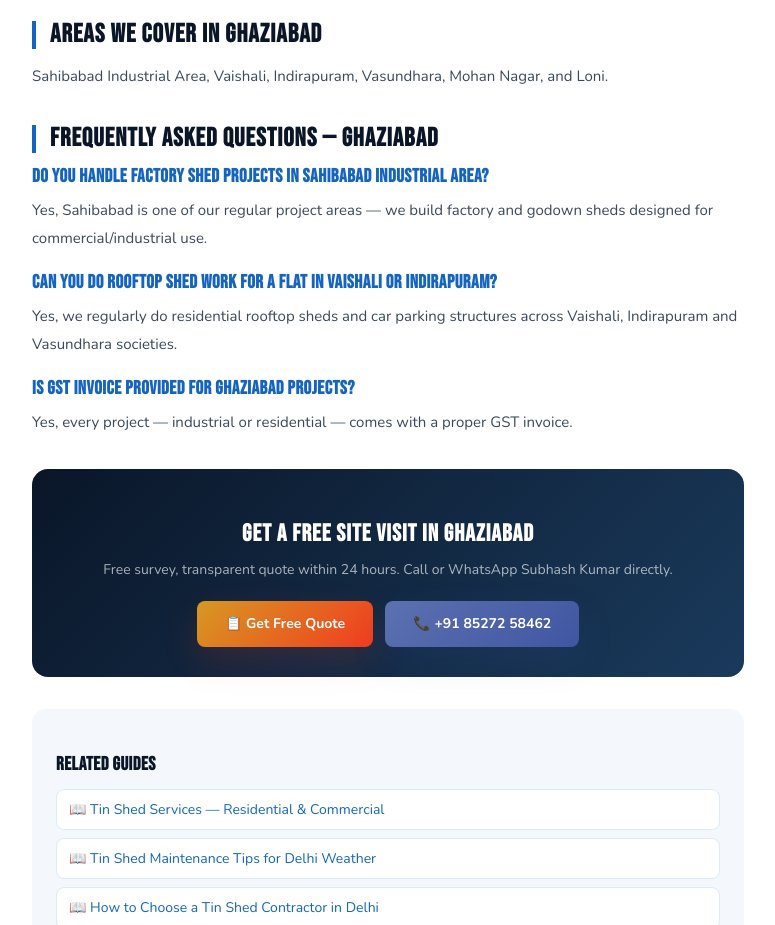
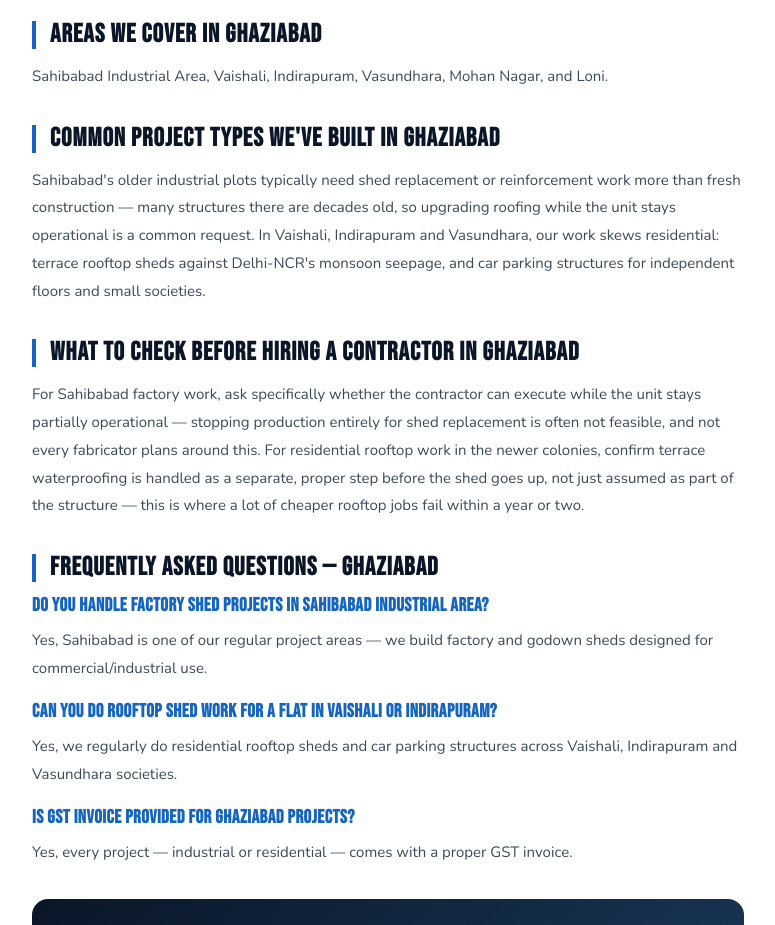
Before and after one commit to vigupta9246/RR-TEEN-SET-SOLUTION, a plain HTML site: page tin-shed-contractor-ghaziabad.html in a window 1280 px wide. Shown: the part 2060-2985 px from the top of the page, without its empty margins (252-1027 px from the left). Drawn offline with nearby package versions, Linux system fonts and the light colour scheme.

Commit message:
Content: expand ghaziabad page with unique local sections (word count boost)

```diff
--- a/tin-shed-contractor-ghaziabad.html
+++ b/tin-shed-contractor-ghaziabad.html
@@ -131,6 +131,12 @@
 
 <h2>Areas We Cover in Ghaziabad</h2><p>Sahibabad Industrial Area, Vaishali, Indirapuram, Vasundhara, Mohan Nagar, and Loni.</p>
 
+<h2>Common Project Types We've Built in Ghaziabad</h2>
+<p>Sahibabad's older industrial plots typically need shed replacement or reinforcement work more than fresh construction — many structures there are decades old, so upgrading roofing while the unit stays operational is a common request. In Vaishali, Indirapuram and Vasundhara, our work skews residential: terrace rooftop sheds against Delhi-NCR's monsoon seepage, and car parking structures for independent floors and small societies.</p>
+
+<h2>What to Check Before Hiring a Contractor in Ghaziabad</h2>
+<p>For Sahibabad factory work, ask specifically whether the contractor can execute while the unit stays partially operational — stopping production entirely for shed replacement is often not feasible, and not every fabricator plans around this. For residential rooftop work in the newer colonies, confirm terrace waterproofing is handled as a separate, proper step before the shed goes up, not just assumed as part of the structure — this is where a lot of cheaper rooftop jobs fail within a year or two.</p>
+
 <h2>Frequently Asked Questions — Ghaziabad</h2>
 <div class="city-faq"><h3>Do you handle factory shed projects in Sahibabad Industrial Area?</h3><p>Yes, Sahibabad is one of our regular project areas — we build factory and godown sheds designed for commercial/industrial use.</p></div><div class="city-faq"><h3>Can you do rooftop shed work for a flat in Vaishali or Indirapuram?</h3><p>Yes, we regularly do residential rooftop sheds and car parking structures across Vaishali, Indirapuram and Vasundhara societies.</p></div><div class="city-faq"><h3>Is GST invoice provided for Ghaziabad projects?</h3><p>Yes, every project — industrial or residential — comes with a proper GST invoice.</p></div><div class="city-cta">
   <h3>Get a Free Site Visit in Ghaziabad</h3>
```
